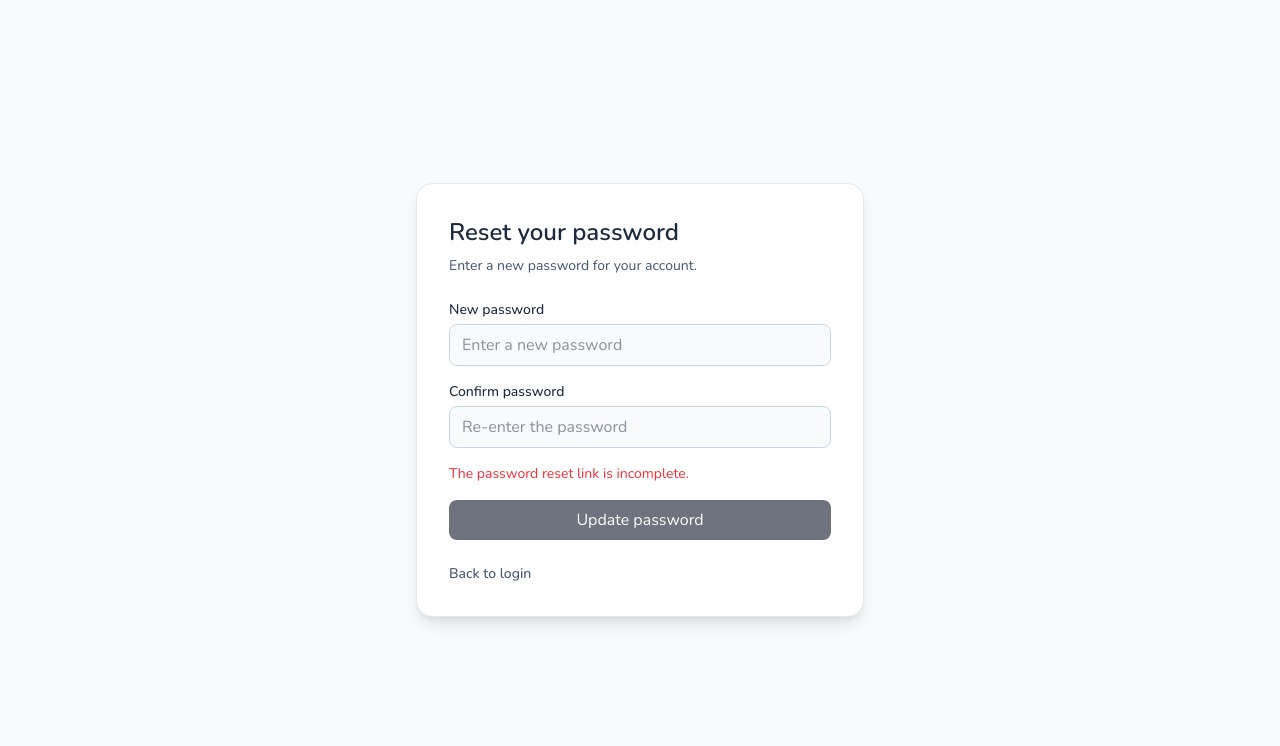
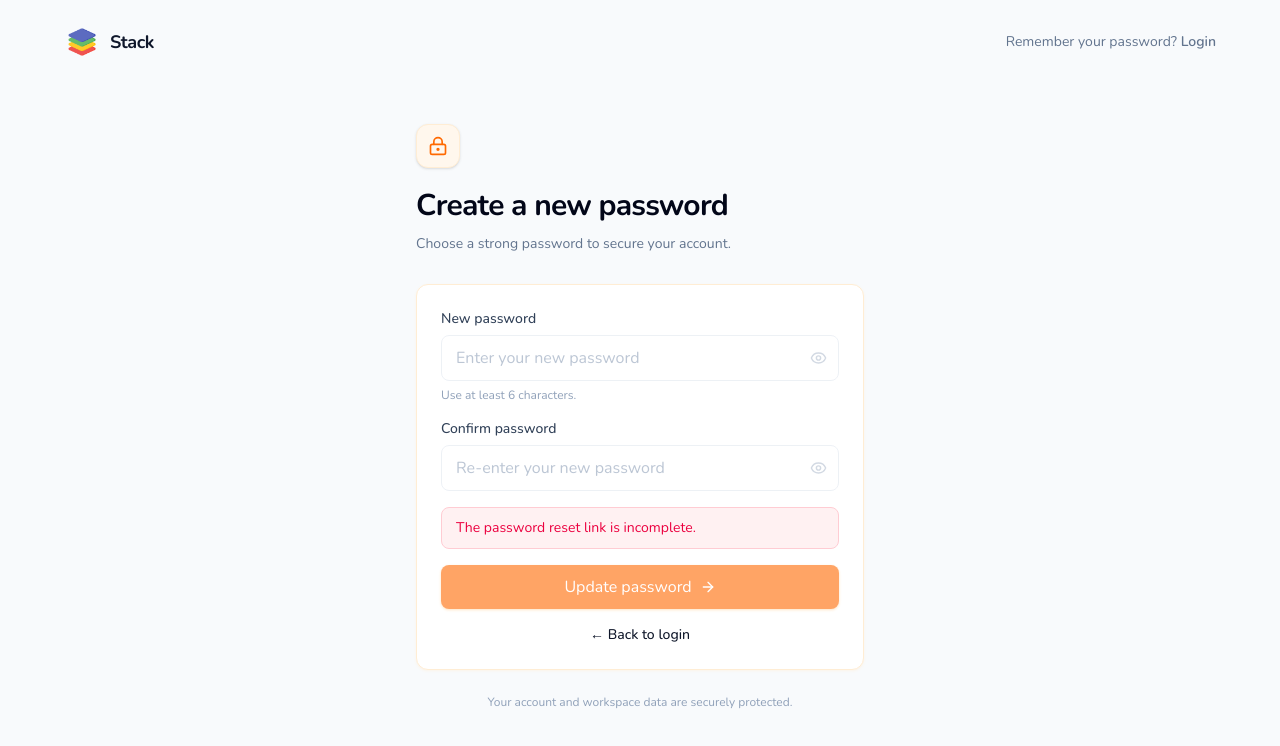
Before and after one commit to yuvrajsingh08/Task, a React (Vite) app in the folder frontend/: page /reset-password in a window 1280 px wide. Shown: the top 746 px of the page. Built offline with nearby package versions, Linux system fonts and the light colour scheme; no server answers.

Commit message:
update the UI of reset Page

```diff
--- a/frontend/src/pages/ResetPasswordPage.jsx
+++ b/frontend/src/pages/ResetPasswordPage.jsx
@@ -1,4 +1,11 @@
 import { useEffect, useState } from "react";
+import {
+  ArrowRight,
+  CheckCircle2,
+  LockKeyhole,
+  Eye,
+  EyeOff,
+} from "lucide-react";
 import { Link, useLocation, useNavigate } from "react-router-dom";
 import api from "../api";
 
@@ -9,11 +16,16 @@ function useQuery() {
 export default function ResetPasswordPage() {
   const navigate = useNavigate();
   const query = useQuery();
+
   const [password, setPassword] = useState("");
   const [confirmPassword, setConfirmPassword] = useState("");
+
   const [message, setMessage] = useState("");
   const [error, setError] = useState("");
+
   const [loading, setLoading] = useState(false);
+  const [showPassword, setShowPassword] = useState(false);
+  const [showConfirmPassword, setShowConfirmPassword] = useState(false);
 
   const email = query.get("email") || "";
   const token = query.get("token") || "";
@@ -26,6 +38,7 @@ export default function ResetPasswordPage() {
 
   const handleSubmit = async (event) => {
     event.preventDefault();
+
     setMessage("");
     setError("");
 
@@ -48,71 +61,232 @@ export default function ResetPasswordPage() {
         password,
       });
 
-      setMessage(response.data.message || "Password updated successfully.");
-      setTimeout(() => navigate("/login"), 1500);
+      setMessage(
+        response.data.message || "Password updated successfully."
+      );
+
+      setTimeout(() => {
+        navigate("/login");
+      }, 1500);
     } catch (err) {
-      setError(err.response?.data?.message || "Unable to reset password.");
+      setError(
+        err.response?.data?.message || "Unable to reset password."
+      );
     } finally {
       setLoading(false);
     }
   };
 
+  const hasValidLink = Boolean(email && token);
+
   return (
-    <div className="flex min-h-screen items-center justify-center bg-slate-50 px-4 py-8 text-slate-800 dark:bg-slate-950 dark:text-slate-100 sm:py-10">
-      <div className="mx-auto flex w-full max-w-md flex-col rounded-2xl border border-slate-200 bg-white p-6 shadow-lg sm:p-8 dark:border-slate-800 dark:bg-slate-900">
-        <div className="mb-6">
-          <h1 className="text-2xl font-semibold">Reset your password</h1>
-          <p className="mt-2 text-sm text-slate-600 dark:text-slate-400">
-            Enter a new password for your account.
+    <main className="min-h-screen bg-slate-50 px-4 py-6 dark:bg-slate-950 sm:px-6">
+      {/* Header */}
+      <header className="mx-auto flex w-full max-w-6xl items-center justify-between">
+        <Link
+          to="/login"
+          className="flex items-center gap-2.5"
+        >
+          <img
+            src="/assets/logo.png"
+            alt="Stack"
+            className="h-9 w-9 rounded-lg object-contain"
+          />
+
+          <span className="text-lg font-bold tracking-tight text-slate-900 dark:text-white">
+            Stack
+          </span>
+        </Link>
+
+        <div className="text-sm text-slate-500 dark:text-slate-400">
+          Remember your password?{" "}
+          <Link
+            to="/login"
+            className="font-semibold text-orange-600 transition hover:text-orange-700 hover:underline dark:text-orange-400 dark:hover:text-orange-300"
+          >
+            Login
+          </Link>
+        </div>
+      </header>
+
+      {/* Content */}
+      <section className="mx-auto flex w-full max-w-6xl justify-center py-10 sm:py-16">
+        <div className="w-full max-w-md">
+          {/* Heading */}
+          <div className="mb-7">
+            <div className="mb-5 flex h-11 w-11 items-center justify-center rounded-xl border border-orange-100 bg-orange-50 text-orange-500 shadow-sm dark:border-orange-500/20 dark:bg-orange-500/10 dark:text-orange-400">
+              {message ? (
+                <CheckCircle2 size={20} strokeWidth={2} />
+              ) : (
+                <LockKeyhole size={20} strokeWidth={2} />
+              )}
+            </div>
+
+            <h1 className="text-2xl font-bold tracking-tight text-slate-950 dark:text-white sm:text-3xl">
+              Create a new password
+            </h1>
+
+            <p className="mt-2 text-sm leading-6 text-slate-500 dark:text-slate-400">
+              Choose a strong password to secure your account.
             </p>
           </div>
 
-        <form onSubmit={handleSubmit} className="space-y-4">
-          <div>
-            <label className="mb-1 block text-sm font-medium">
+          {/* Form Card */}
+          <div className="rounded-xl border border-orange-100 bg-white p-5 shadow-sm shadow-orange-100/40 dark:border-slate-800 dark:bg-slate-900 dark:shadow-none sm:p-6">
+            <form onSubmit={handleSubmit}>
+              {/* New Password */}
+              <div className="mb-4">
+                <label
+                  htmlFor="password"
+                  className="mb-1.5 block text-sm font-medium text-slate-700 dark:text-slate-300"
+                >
                   New password
                 </label>
+
+                <div className="relative">
                   <input
-              type="password"
+                    id="password"
+                    type={showPassword ? "text" : "password"}
                     value={password}
-              onChange={(e) => setPassword(e.target.value)}
-              className="w-full rounded-lg border border-slate-300 bg-slate-50 px-3 py-2 outline-none ring-0 dark:border-slate-700 dark:bg-slate-800"
-              placeholder="Enter a new password"
+                    onChange={(e) => {
+                      setPassword(e.target.value);
+                      setError("");
+                      setMessage("");
+                    }}
+                    placeholder="Enter your new password"
+                    autoComplete="new-password"
+                    minLength={6}
+                    required
+                    disabled={!hasValidLink || loading}
+                    className="w-full rounded-lg border border-slate-200 bg-white py-2.5 pl-3.5 pr-11 text-sm text-slate-900 outline-none transition placeholder:text-slate-400 focus:border-orange-400 focus:ring-2 focus:ring-orange-100 disabled:cursor-not-allowed disabled:opacity-60 dark:border-slate-700 dark:bg-slate-950 dark:text-white dark:focus:border-orange-500 dark:focus:ring-orange-500/10"
                   />
+
+                  <button
+                    type="button"
+                    onClick={() => setShowPassword((current) => !current)}
+                    disabled={!password || loading}
+                    aria-label={
+                      showPassword
+                        ? "Hide password"
+                        : "Show password"
+                    }
+                    className="absolute right-3 top-1/2 -translate-y-1/2 text-slate-400 transition hover:text-slate-600 disabled:cursor-not-allowed disabled:opacity-40 dark:hover:text-slate-200"
+                  >
+                    {showPassword ? (
+                      <EyeOff size={17} />
+                    ) : (
+                      <Eye size={17} />
+                    )}
+                  </button>
                 </div>
 
-          <div>
-            <label className="mb-1 block text-sm font-medium">
+                <p className="mt-1.5 text-xs text-slate-400 dark:text-slate-500">
+                  Use at least 6 characters.
+                </p>
+              </div>
+
+              {/* Confirm Password */}
+              <div className="mb-4">
+                <label
+                  htmlFor="confirmPassword"
+                  className="mb-1.5 block text-sm font-medium text-slate-700 dark:text-slate-300"
+                >
                   Confirm password
                 </label>
+
+                <div className="relative">
                   <input
-              type="password"
+                    id="confirmPassword"
+                    type={
+                      showConfirmPassword ? "text" : "password"
+                    }
                     value={confirmPassword}
-              onChange={(e) => setConfirmPassword(e.target.value)}
-              className="w-full rounded-lg border border-slate-300 bg-slate-50 px-3 py-2 outline-none ring-0 dark:border-slate-700 dark:bg-slate-800"
-              placeholder="Re-enter the password"
+                    onChange={(e) => {
+                      setConfirmPassword(e.target.value);
+                      setError("");
+                      setMessage("");
+                    }}
+                    placeholder="Re-enter your new password"
+                    autoComplete="new-password"
+                    required
+                    disabled={!hasValidLink || loading}
+                    className="w-full rounded-lg border border-slate-200 bg-white py-2.5 pl-3.5 pr-11 text-sm text-slate-900 outline-none transition placeholder:text-slate-400 focus:border-orange-400 focus:ring-2 focus:ring-orange-100 disabled:cursor-not-allowed disabled:opacity-60 dark:border-slate-700 dark:bg-slate-950 dark:text-white dark:focus:border-orange-500 dark:focus:ring-orange-500/10"
                   />
+
+                  <button
+                    type="button"
+                    onClick={() =>
+                      setShowConfirmPassword((current) => !current)
+                    }
+                    disabled={!confirmPassword || loading}
+                    aria-label={
+                      showConfirmPassword
+                        ? "Hide password"
+                        : "Show password"
+                    }
+                    className="absolute right-3 top-1/2 -translate-y-1/2 text-slate-400 transition hover:text-slate-600 disabled:cursor-not-allowed disabled:opacity-40 dark:hover:text-slate-200"
+                  >
+                    {showConfirmPassword ? (
+                      <EyeOff size={17} />
+                    ) : (
+                      <Eye size={17} />
+                    )}
+                  </button>
+                </div>
               </div>
 
-          {error ? <p className="text-sm text-red-500">{error}</p> : null}
-          {message ? <p className="text-sm text-green-600">{message}</p> : null}
+              {/* Error */}
+              {error && (
+                <div className="mb-4 rounded-lg border border-rose-200 bg-rose-50 px-3.5 py-2.5 text-sm leading-5 text-rose-600 dark:border-rose-900/50 dark:bg-rose-950/30 dark:text-rose-400">
+                  {error}
+                </div>
+              )}
 
+              {/* Success */}
+              {message && (
+                <div className="mb-4 rounded-lg border border-emerald-200 bg-emerald-50 px-3.5 py-2.5 text-sm leading-5 text-emerald-600 dark:border-emerald-900/50 dark:bg-emerald-950/30 dark:text-emerald-400">
+                  {message}
+                </div>
+              )}
+
+              {/* Submit */}
               <button
                 type="submit"
-            disabled={loading || !email || !token}
-            className="w-full rounded-lg bg-slate-900 px-4 py-2 font-medium text-white transition hover:bg-slate-700 disabled:cursor-not-allowed disabled:opacity-60 dark:bg-slate-700 dark:hover:bg-slate-600">
-            {loading ? "Updating..." : "Update password"}
+                disabled={loading || !hasValidLink}
+                className="group flex w-full items-center justify-center gap-2 rounded-lg bg-orange-500 px-4 py-2.5 text-sm font-semibold text-white shadow-sm shadow-orange-200 transition hover:bg-orange-600 disabled:cursor-not-allowed disabled:opacity-60 dark:bg-orange-500 dark:text-white dark:shadow-orange-950/30 dark:hover:bg-orange-400"
+              >
+                {loading ? (
+                  <>
+                    <span className="h-4 w-4 animate-spin rounded-full border-2 border-white/30 border-t-white" />
+                    Updating password...
+                  </>
+                ) : (
+                  <>
+                    Update password
+                    <ArrowRight
+                      size={16}
+                      className="transition-transform group-hover:translate-x-0.5"
+                    />
+                  </>
+                )}
               </button>
             </form>
 
-        <div className="mt-6 text-sm text-slate-600 dark:text-slate-400">
+            {/* Back to Login */}
             <Link
               to="/login"
-            className="font-medium text-slate-900 hover:underline dark:text-slate-200">
-            Back to login
+              className="mt-4 block w-full text-center text-sm font-medium text-slate-500 transition hover:text-orange-600 hover:underline dark:text-slate-400 dark:hover:text-orange-400"
+            >
+              ← Back to login
             </Link>
           </div>
+
+          {/* Footer */}
+          <p className="mt-6 text-center text-xs text-slate-400 dark:text-slate-500">
+            Your account and workspace data are securely protected.
+          </p>
         </div>
-    </div>
+      </section>
+    </main>
   );
 }
```
Lines whose indentation alone changed are shown as unchanged.
